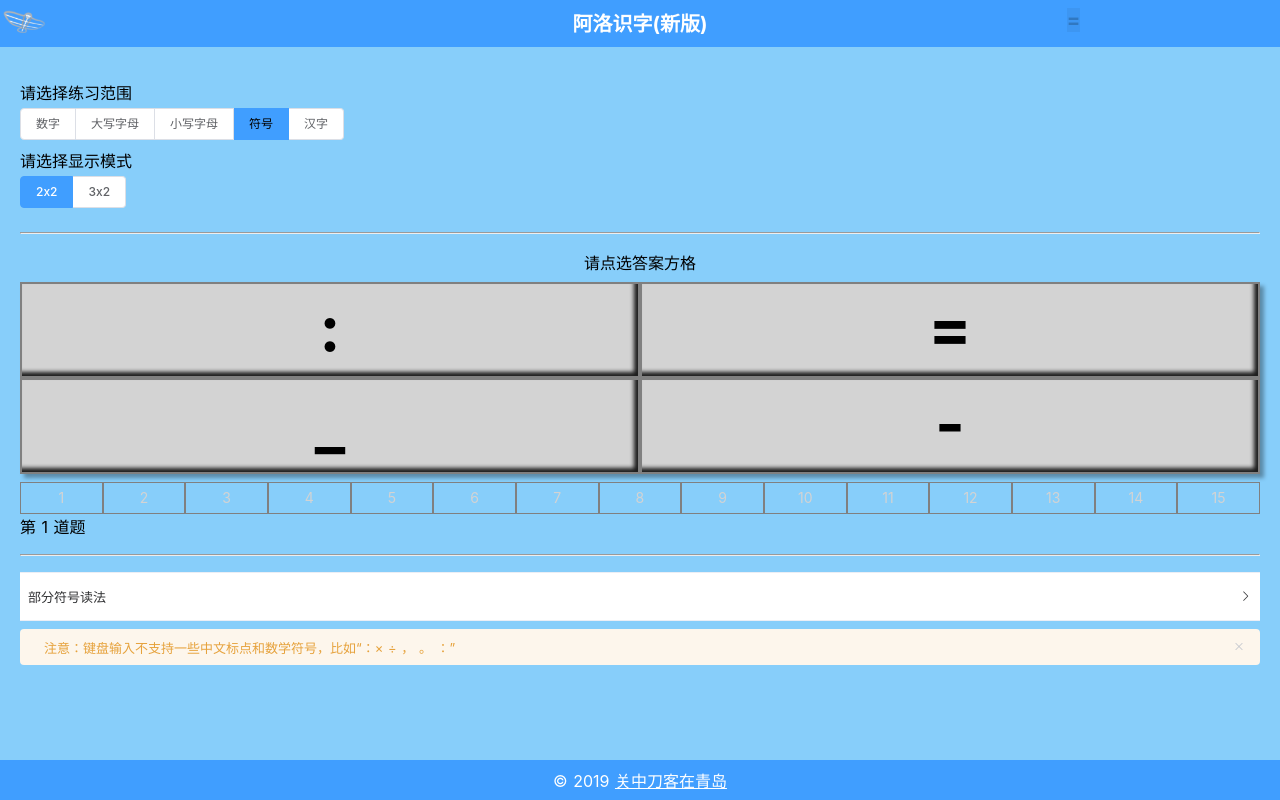
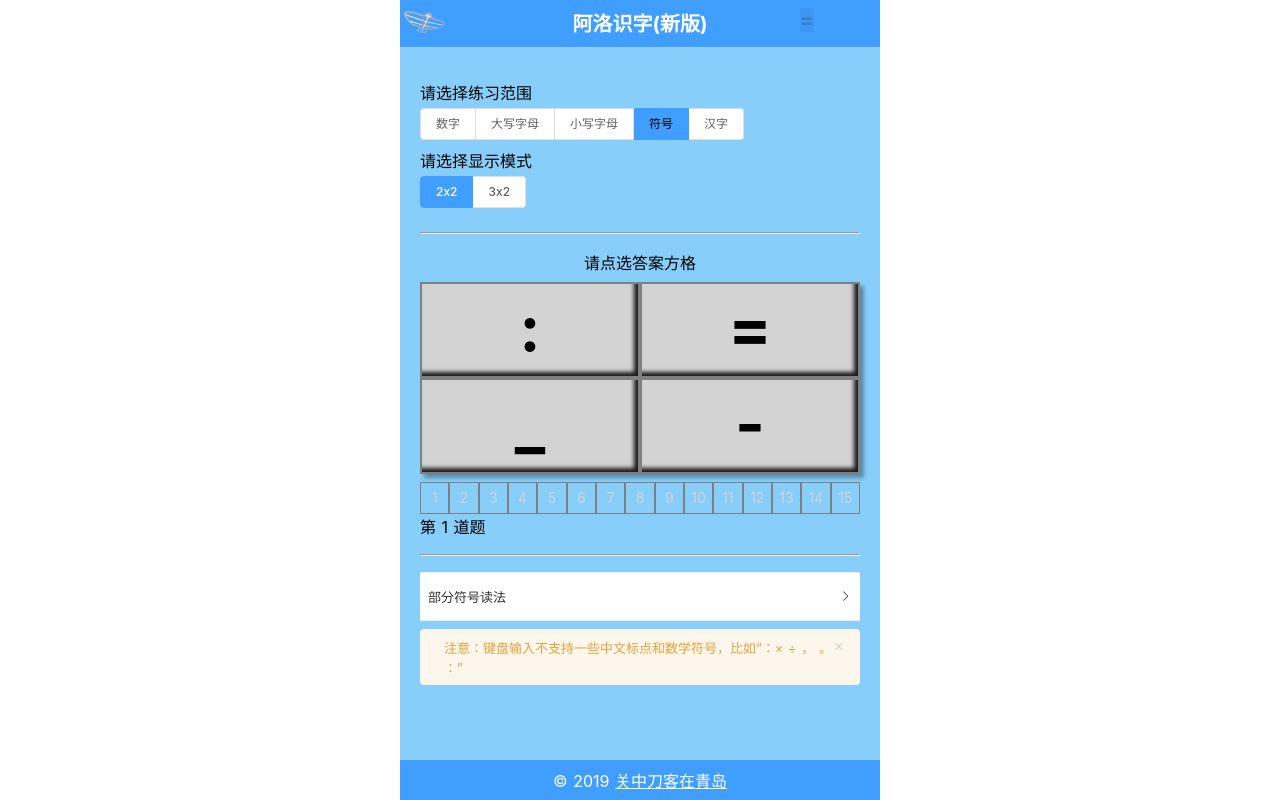
Before and after one commit to daoke0818/pro_baby_literacy, a Nuxt app: page / in a window 1280 px wide. Built offline with nearby package versions, Linux system fonts and the light colour scheme.

Commit message:
PC端适应；增加汉字

```diff
--- a/assets/css/common.css
+++ b/assets/css/common.css
@@ -7,7 +7,7 @@
 }
 
 body {
-  background-color: skyblue;
+  background-color: lightskyblue;
 }
 
 body > .container > section {
@@ -30,7 +30,7 @@ body > .container > section {
 #answer {
   font-size: 1.25rem;
   font-weight: bold;
-  color: rgba(0, 0, 0, .2);
+  color: rgba(0, 0, 0, .15);
   background: rgba(0, 0, 0, .05);
 }
 
--- a/components/MainBox.vue
+++ b/components/MainBox.vue
@@ -91,7 +91,7 @@
         operateChar: '',
         passOperateChar: '',
         hanZi: '',
-        passHanZi: ['一二三四五六七八九十人口手上中下大小不子了日月水火山石田土头目耳牙舌鸡蛋爸妈爷奶姥打牛'],
+        passHanZi: ['一二三四五六七八九十人口手上中下大小不对子了月水火海头眼耳鼻舌牙脚地鸡蛋爸妈爷奶姥打牛车太阳对阿洛吃喝来'],
         fillStr: [],
         counter: 1,
         goodWidth: 'w-50',
@@ -304,6 +304,9 @@
 
   #tip {
     .tip-hanzi {
+      .el-collapse-item__wrap{
+        padding-left: .5rem;
+      }
       span{
         display: inline-block;
         letter-spacing: .25rem;
--- a/pages/index.vue
+++ b/pages/index.vue
@@ -39,7 +39,11 @@
   @import "../assets/css/common.css";
 
   body {
+    .el-container {
+      margin: 0 auto;
+      max-width: 480px;
       background: lightskyblue;
+    }
 
     .el-header, .el-footer {
       height: auto;
@@ -47,4 +51,26 @@
     }
 
   }
+
+  @media (min-width: 480px) {
+    body{
+      background: initial;
+    }
+    html,
+    body,
+    #__nuxt,
+    #__layout,
+    #__layout > div,
+    #__layout > div >.el-container{
+      height: 100%;
+    }
+
+    .el-header, .el-footer {
+      position: relative;
+
+      .fixed-top, .fixed-bottom {
+        position: absolute;
+      }
+    }
+  }
 </style>
```
Lines whose indentation alone changed are shown as unchanged.
